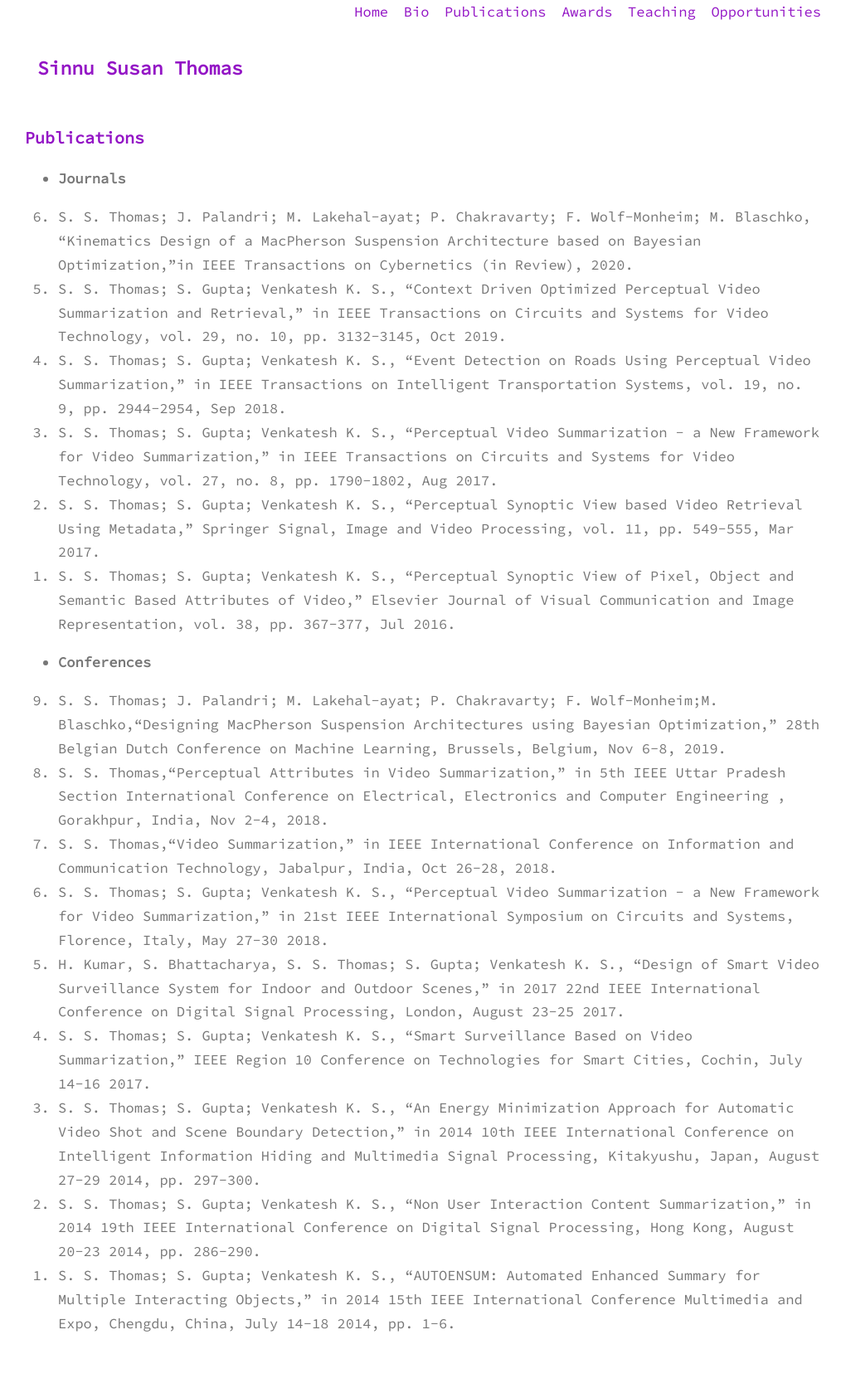
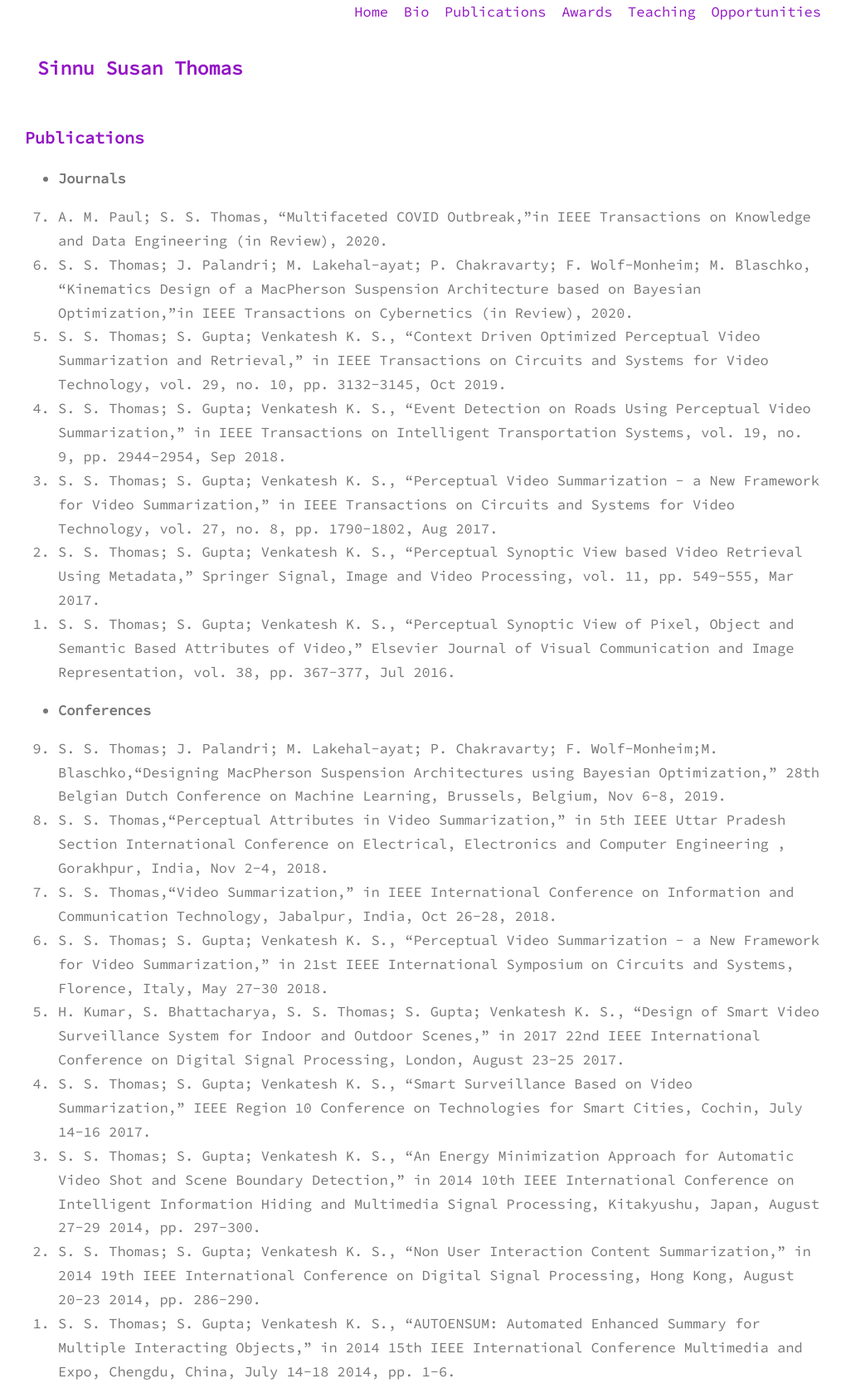
Before and after one commit to sinnuthomas/sinnuthomas.github.io, a Jekyll site: the page built from publications.md, in a window 1280 px wide. Shown: the whole page at 83% size, without its empty margins (130-1150 px from the left). Built offline with Jekyll 4.4.1, drawn with Linux system fonts in a browser that asks for light colours; before the commit the page ends 1627 px from its top, so only the background shows below that.

Commit message:
Update publications.md

```diff
--- a/publications.md
+++ b/publications.md
@@ -6,6 +6,7 @@ permalink: /publications/
 
 * **Journals**
 <ol reversed>
+  <li>A. M. Paul; S. S. Thomas, “Multifaceted COVID Outbreak,”in IEEE Transactions on Knowledge and Data Engineering (in Review), 2020.</li>
   <li>S. S. Thomas; J. Palandri; M. Lakehal-ayat; P. Chakravarty; F. Wolf-Monheim; M. Blaschko, “Kinematics Design of a MacPherson Suspension Architecture based on Bayesian Optimization,”in IEEE Transactions on Cybernetics (in Review), 2020.</li>
   <li>S. S. Thomas; S. Gupta; Venkatesh K. S., “Context Driven Optimized Perceptual Video Summarization and Retrieval,” in IEEE Transactions on Circuits and Systems for Video Technology, vol. 29, no. 10, pp. 3132-3145, Oct 2019.</li>
   <li>S. S. Thomas; S. Gupta; Venkatesh K. S., “Event Detection on Roads Using Perceptual Video Summarization,” in IEEE Transactions on Intelligent Transportation Systems, vol. 19, no. 9, pp. 2944-2954, Sep 2018.</li>
```
